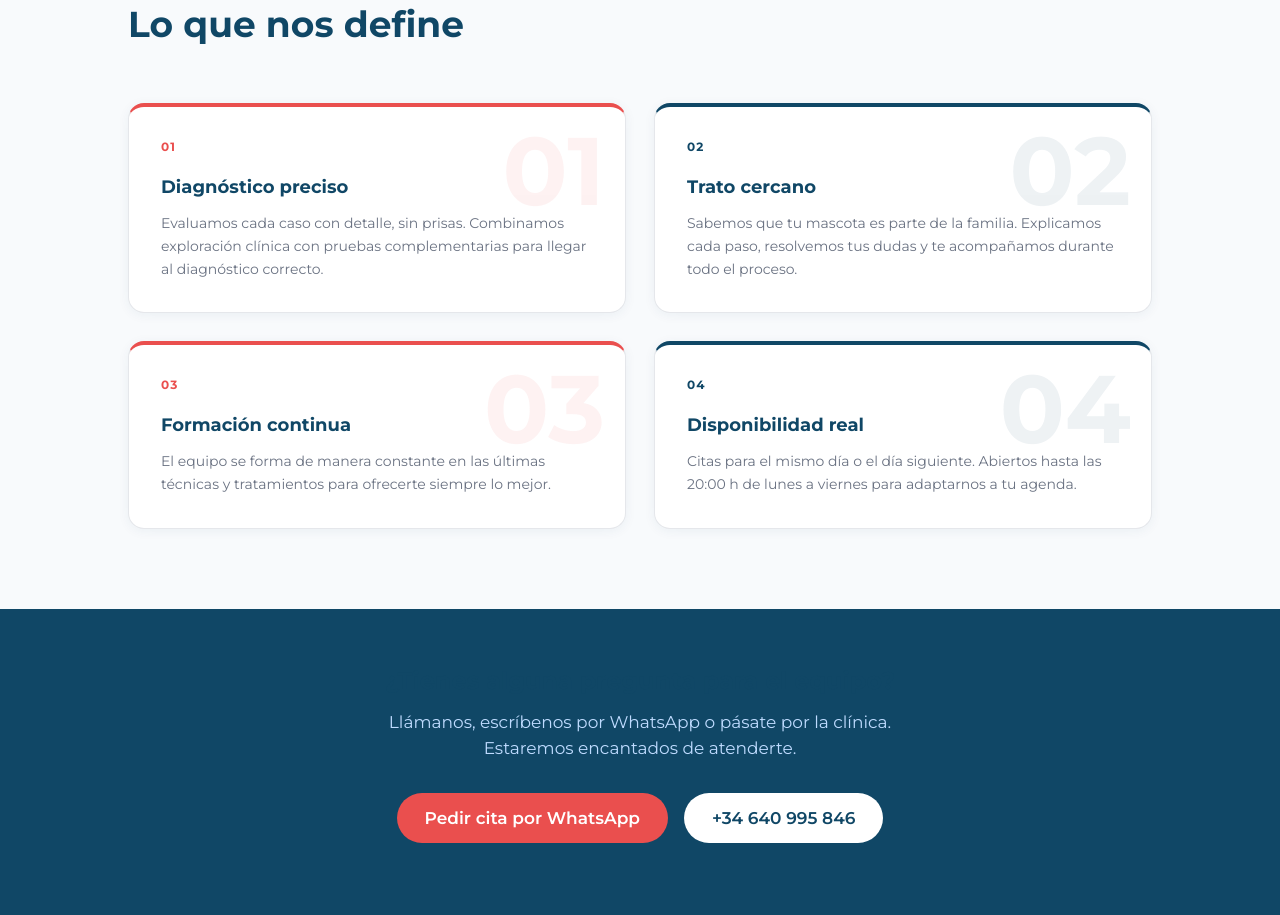
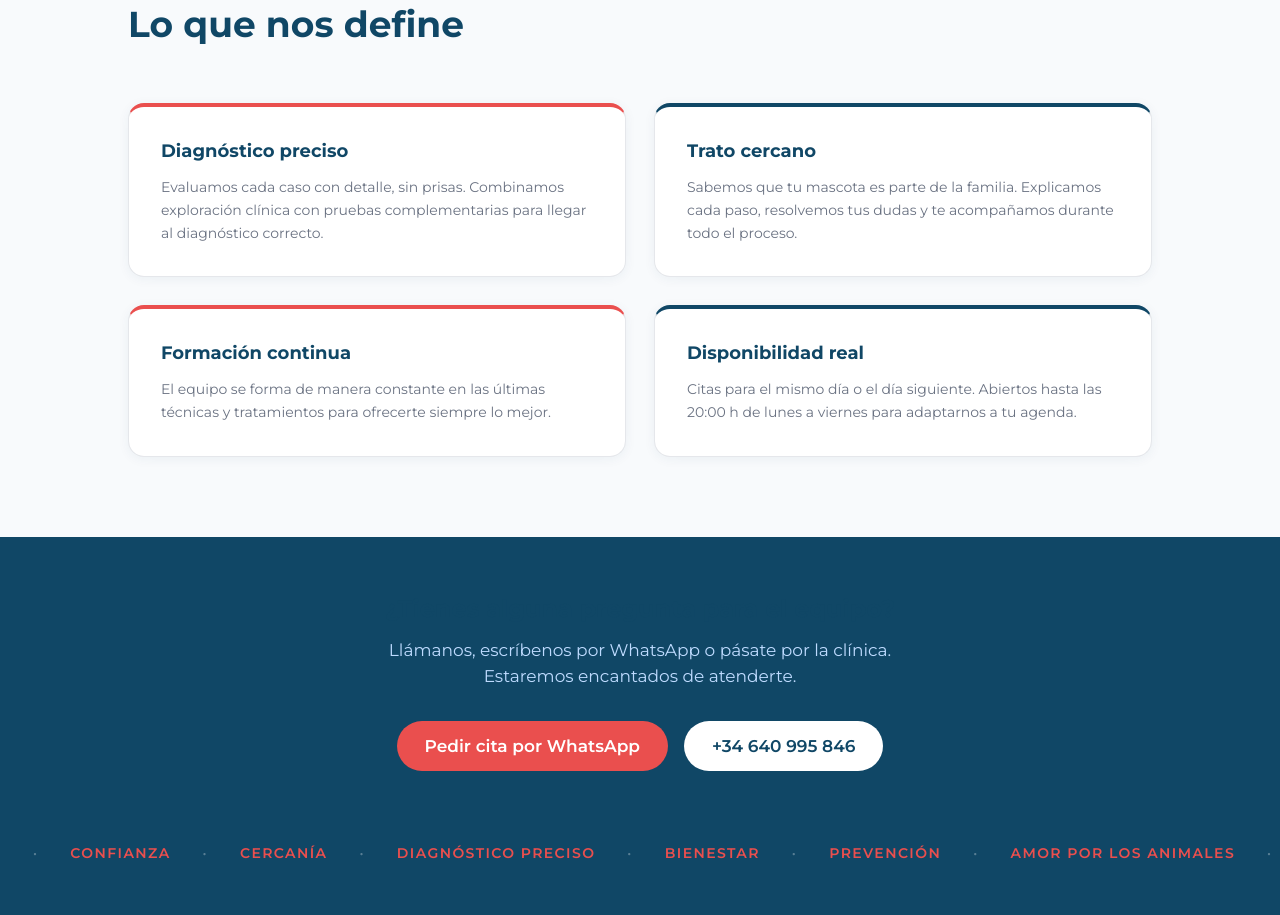
Before and after one commit to frandevp/Veter-web, a Next.js app in the folder veter-web/: page /equipo in a window 1280 px wide. Shown: the part 2600-3515 px from the top of the page. Built offline with nearby package versions, Linux system fonts and the light colour scheme.

Commit message:
fix: eliminar numeración de cards valores

```diff
--- a/veter-web/app/equipo/page.tsx
+++ b/veter-web/app/equipo/page.tsx
@@ -222,23 +222,6 @@ borderTop: `4px solid ${v.acento}`,
 boxShadow: "0 2px 12px 0 rgba(16,71,102,0.06)",
 }}
 >
-{/* Número decorativo de fondo */}
-<span
-className="absolute top-4 right-5 text-8xl font-black leading-none select-none pointer-events-none"
-style={{ color: v.acento, opacity: 0.07 }}
-aria-hidden="true"
->
-{v.num}
-</span>
-
-{/* Número visible pequeño */}
-<span
-className="text-xs font-black tracking-widest mb-5 block"
-style={{ color: v.acento }}
->
-{v.num}
-</span>
-
 <h3 className="text-lg font-bold mb-3 leading-snug" style={{ color: "#104766" }}>
 {v.titulo}
 </h3>
```
